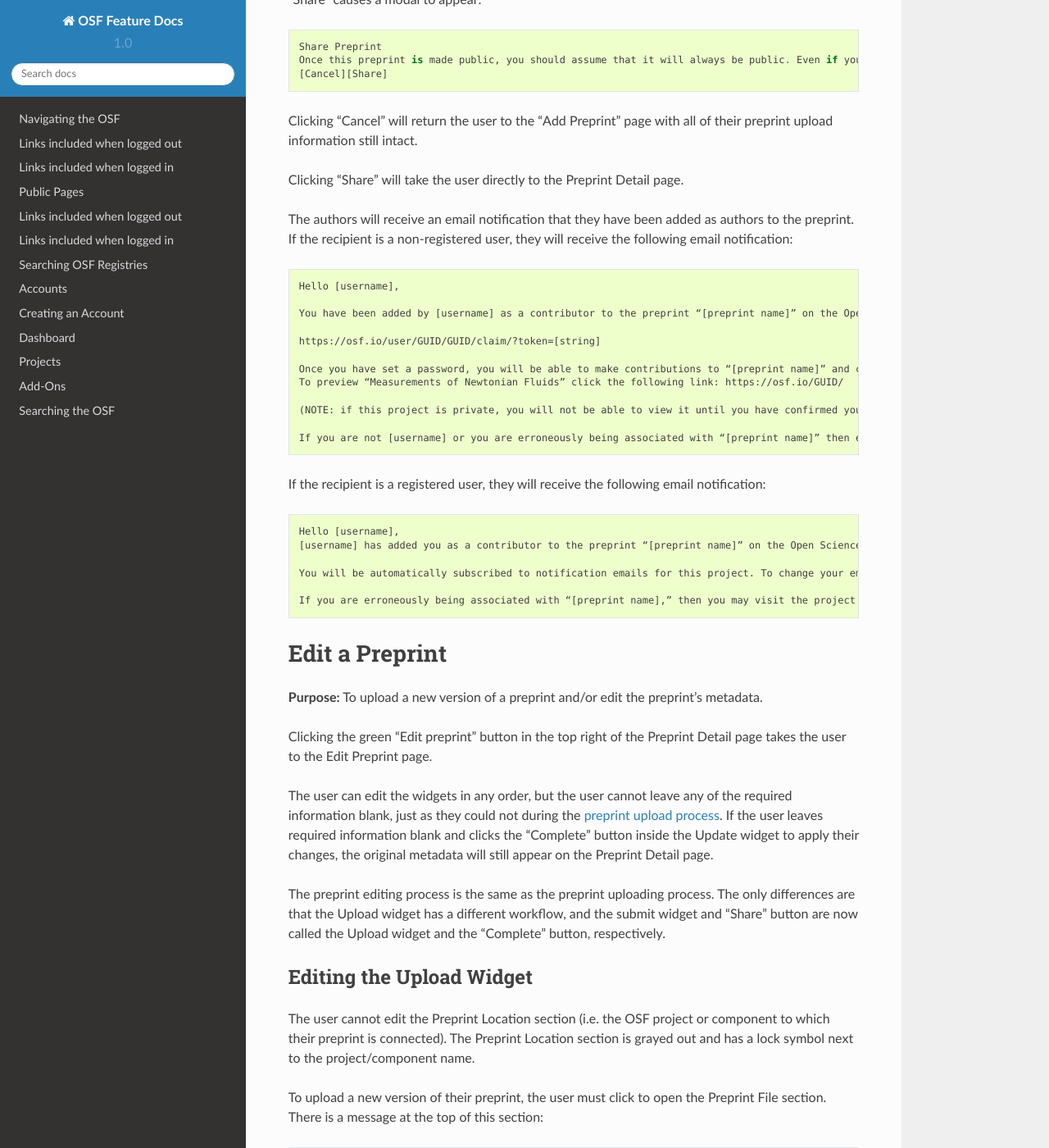
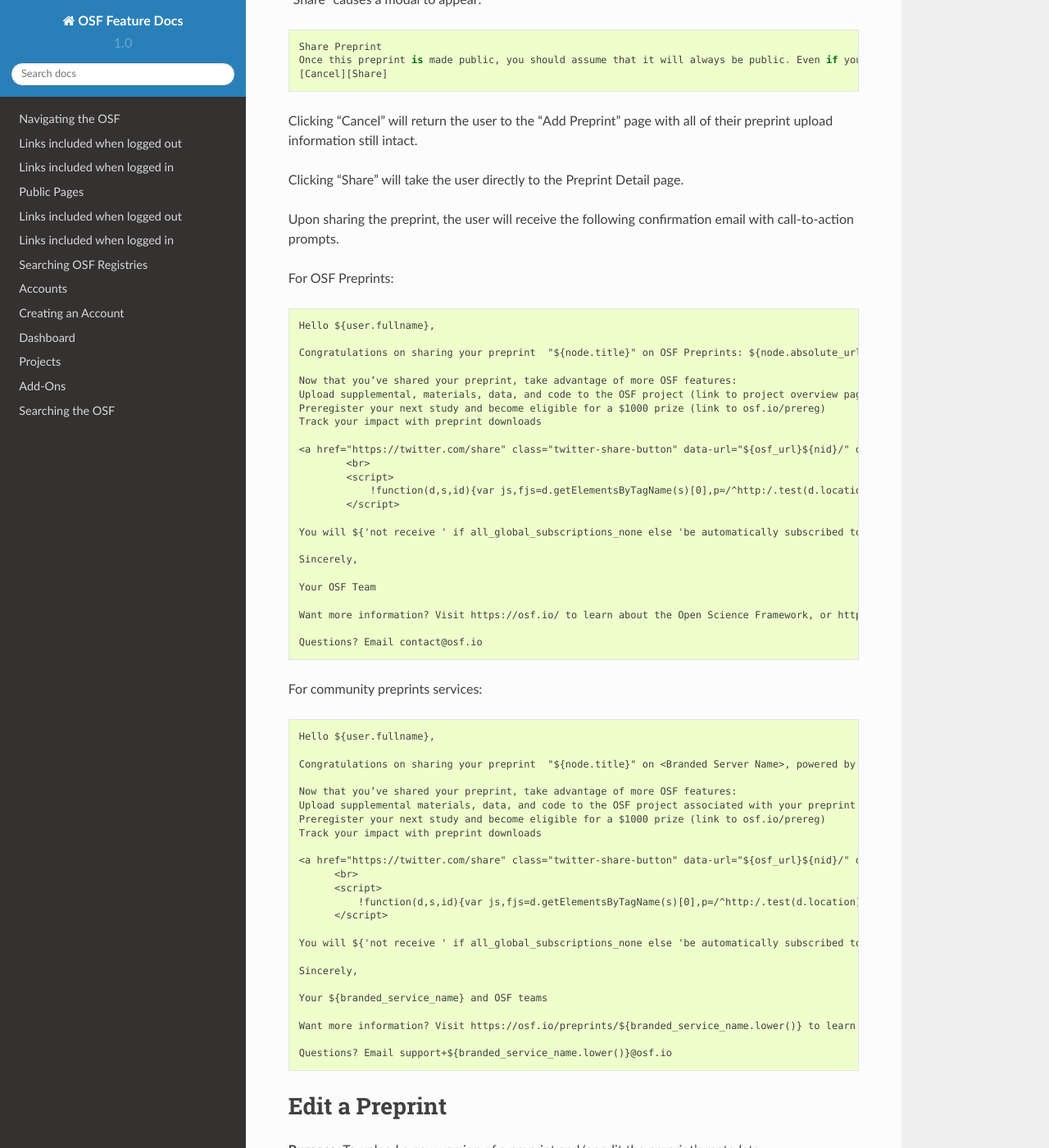
Before and after one commit to CenterForOpenScience/OSFDocs, a Sphinx documentation site: the page built from docs/pages/preprints.rst, in a window 1280 px wide and 1400 px high, scrolled down 17308 px. Shown: the whole window at 82% size. Built offline with Sphinx 7.4.7 and the Read the Docs theme 2.0.0, drawn with Linux system fonts in a browser that asks for light colours.

Commit message:
Added preprint submission email confirmation

```diff
--- a/docs/pages/preprints.rst
+++ b/docs/pages/preprints.rst
@@ -544,29 +544,62 @@
 
 Clicking "Share" will take the user directly to the Preprint Detail page.
 
-The authors will receive an email notification that they have been added as authors to the preprint. If the recipient is a non-registered user, they will receive the following email notification::
+Upon sharing the preprint, the user will receive the following confirmation email with call-to-action prompts.
 
-   Hello [username],
+For OSF Preprints::
 
-   You have been added by [username] as a contributor to the preprint “[preprint name]” on the Open Science Framework. To set a password for your account, visit:
 
-   https://osf.io/user/GUID/GUID/claim/?token=[string]
+    Hello ${user.fullname},
 
-   Once you have set a password, you will be able to make contributions to “[preprint name]” and create your own preprints and projects. You will automatically be subscribed to notification emails for this project. To change your email notification preferences, visit your project or your user settings: https://staging.osf.io/settings/notifications/
-   To preview “Measurements of Newtonian Fluids” click the following link: https://osf.io/GUID/
+    Congratulations on sharing your preprint  "${node.title}" on OSF Preprints: ${node.absolute_url}
 
-   (NOTE: if this project is private, you will not be able to view it until you have confirmed your account)
+    Now that you’ve shared your preprint, take advantage of more OSF features:
+    Upload supplemental, materials, data, and code to the OSF project (link to project overview page) associated with your preprint. Learn how (link to http://help.osf.io/m/preprints/l/685323-add-supplemental-files-to-a-preprint)
+    Preregister your next study and become eligible for a $1000 prize (link to osf.io/prereg)
+    Track your impact with preprint downloads
 
-   If you are not [username] or you are erroneously being associated with “[preprint name]” then email contact@osf.io with the subject line “Claiming Error” to report the problem.
+    <a href="https://twitter.com/share" class="twitter-share-button" data-url="${osf_url}${nid}/" data-text="I shared my preprint on OSF Preprints" data-count="none">Tweet</a>
+            <br>
+            <script>
+                !function(d,s,id){var js,fjs=d.getElementsByTagName(s)[0],p=/^http:/.test(d.location)?'http':'https';if(!d.getElementById(id)){js=d.createElement(s);js.id=id;js.src=p+'://platform.twitter.com/widgets.js';fjs.parentNode.insertBefore(js,fjs);}}(document, 'script', 'twitter-wjs');
+            </script>
 
-If the recipient is a registered user, they will receive the following email notification::
+    You will ${'not receive ' if all_global_subscriptions_none else 'be automatically subscribed to '} notification emails for this project. To change your email notification preferences, visit your project or your user settings: ${settings.DOMAIN + "settings/notifications/"}
 
-    Hello [username],
-    [username] has added you as a contributor to the preprint “[preprint name]” on the Open Science Framework: https://osf.io/GUID/
+    Sincerely,
 
-    You will be automatically subscribed to notification emails for this project. To change your email notification preferences, visit your project or your user settings: https://staging.osf.io/settings/notifications/
+    Your OSF Team
 
-    If you are erroneously being associated with “[preprint name],” then you may visit the project's “Contributors” page and remove yourself as a contributor.
+    Want more information? Visit https://osf.io/ to learn about the Open Science Framework, or https://cos.io/ for information about its supporting organization, the Center for Open Science.
+
+    Questions? Email contact@osf.io
+
+For community preprints services::
+
+  Hello ${user.fullname},
+
+  Congratulations on sharing your preprint  "${node.title}" on <Branded Server Name>, powered by OSF Preprints: ${node.absolute_url}
+
+  Now that you’ve shared your preprint, take advantage of more OSF features:
+  Upload supplemental materials, data, and code to the OSF project associated with your preprint
+  Preregister your next study and become eligible for a $1000 prize (link to osf.io/prereg)
+  Track your impact with preprint downloads
+
+  <a href="https://twitter.com/share" class="twitter-share-button" data-url="${osf_url}${nid}/" data-text="I shared my preprint on <Branded Server Name>!" data-count="none">Tweet</a>
+        <br>
+        <script>
+            !function(d,s,id){var js,fjs=d.getElementsByTagName(s)[0],p=/^http:/.test(d.location)?'http':'https';if(!d.getElementById(id)){js=d.createElement(s);js.id=id;js.src=p+'://platform.twitter.com/widgets.js';fjs.parentNode.insertBefore(js,fjs);}}(document, 'script', 'twitter-wjs');
+        </script>
+
+  You will ${'not receive ' if all_global_subscriptions_none else 'be automatically subscribed to '}notification emails for this project. To change your email notification preferences, visit your project or your user settings: ${settings.DOMAIN + "settings/notifications/"}
+
+  Sincerely,
+
+  Your ${branded_service_name} and OSF teams
+
+  Want more information? Visit https://osf.io/preprints/${branded_service_name.lower()} to learn about ${branded_service_name} or https://osf.io/ to learn about the Open Science Framework, or https://cos.io/ for information about its supporting organization, the Center for Open Science.
+
+  Questions? Email support+${branded_service_name.lower()}@osf.io
 
 
 Edit a Preprint
```
